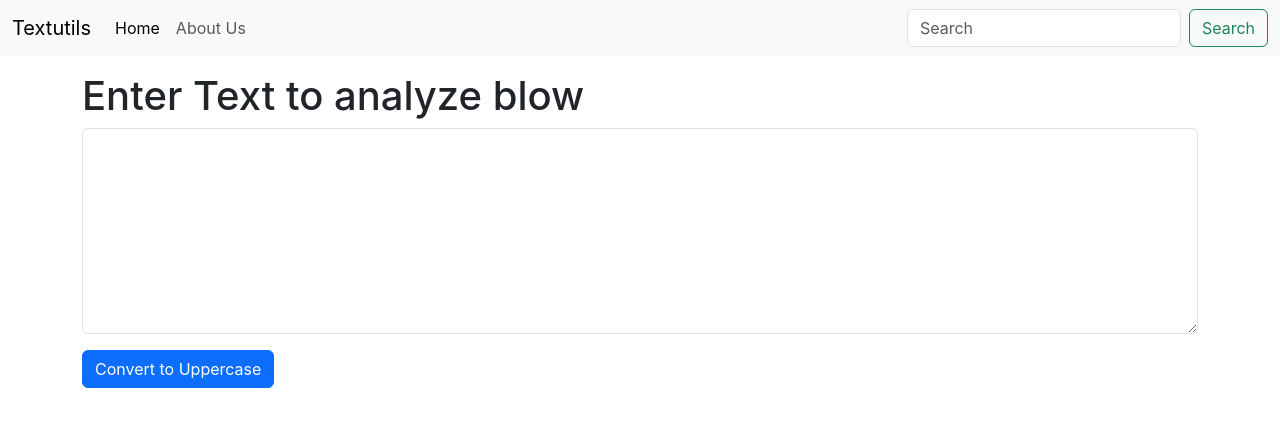
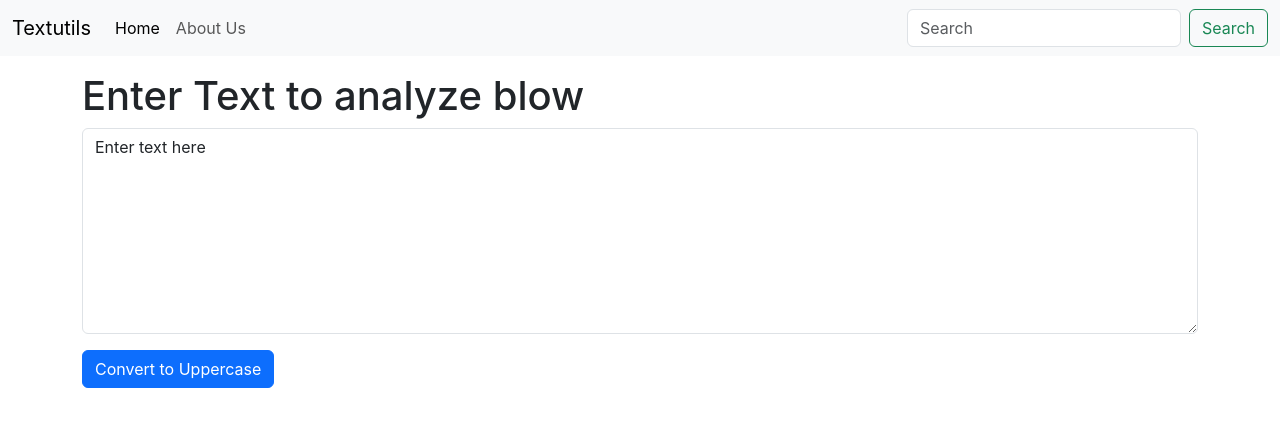
Before and after one commit to CoreTech7704/TEXTUTILS, a React (Create React App) app: page / in a window 1280 px wide. Shown: the top 426 px of the page. Built offline with nearby package versions, Linux system fonts and the light colour scheme.

Commit message:
Textform update 1

```diff
--- a/src/componets/TextForm.js
+++ b/src/componets/TextForm.js
@@ -1,12 +1,15 @@
-import React from 'react'
+import React, {useState} from 'react'
 
 export default function TextForm(props) {
+    const [text, setText] = useState('Enter text here');
+    // text = "new text"; wrong way to change text
+    // setText = ("new tetx"); correct way to chnage state
   return (
     <div>
       <form>
         <h1>{props.heading}</h1>
         <div className="mb-3">
-            <textarea className="form-control" id="myBox" rows="8"></textarea>
+            <textarea className="form-control" value={text} id="myBox" rows="8"></textarea>
         </div>
         <button className="btn btn-primary">Convert to Uppercase</button>
         </form>
```
